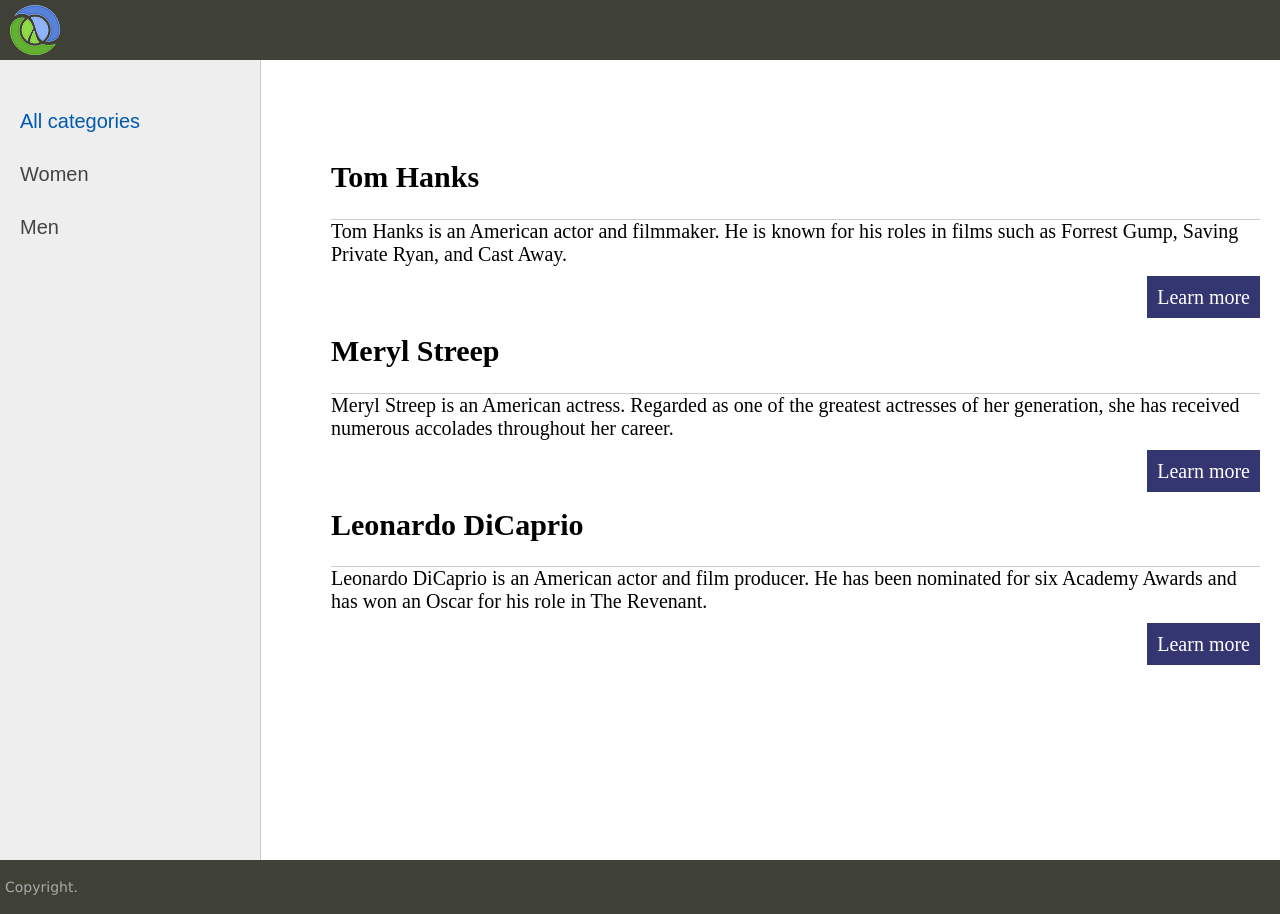
After one commit to dusty-31/actors_django, a Django app: page / in a window 1280 px wide. The commit adds this page. Run offline with Django 5.2, Linux system fonts and the light colour scheme.

Commit message:
Added view for categories and fixed base templates.

```diff
--- /dev/null
+++ b/actors/templates/actors/about.html
@@ -0,0 +1,5 @@
+{% extends 'base.html' %}
+
+{% block content %}
+	<h1>{{ title }}</h1>
+{% endblock %}
--- a/actors/templates/actors/index.html
+++ b/actors/templates/actors/index.html
@@ -1,5 +1,14 @@
 {% extends 'base.html' %}
 
 {% block content %}
-	<h1>Homepage</h1>
+	<ul class="list-articles">
+        {% for actor in actors %}
+            <li><h2>{{ actor.name }}</h2></li>
+            {{ actor.biography|truncatewords:40 }}
+            <div class="clear"></div>
+            <p class="link-read-post">
+                <a href="#">Learn more</a>
+            </p>
+        {% endfor %}
+    </ul>
 {% endblock %}
--- /dev/null
+++ b/actors/templates/actors/list_categories.html
@@ -0,0 +1,9 @@
+{% for category in categories %}
+    {% if category.id == category_selected %}
+        <li class="selected">{{ category.name }}</li>
+    {% else %}
+        <li>
+            <a href="{% url 'actors:category' category.id %}">{{ category.name }}</a>
+        </li>
+    {% endif %}
+{% endfor %}
--- /dev/null
+++ b/actors/templatetags/actors_tags.py
@@ -0,0 +1,20 @@
+from django import template
+
+register = template.Library()
+
+
+@register.simple_tag()
+def get_categories():
+    return [
+        {'id': 1, 'name': 'Women'},
+        {'id': 2, 'name': 'Men'},
+    ]
+
+
+@register.inclusion_tag(filename='actors/list_categories.html')
+def show_categories(category_selected=0):
+    categories = [
+        {'id': 1, 'name': 'Women'},
+        {'id': 2, 'name': 'Men'},
+    ]
+    return {'categories': categories, 'category_selected': category_selected}
--- a/actors/urls.py
+++ b/actors/urls.py
@@ -6,4 +6,6 @@ app_name = 'actors'
 
 urlpatterns = [
     path('', views.index_view, name='index'),
+    path('about/', views.about_view, name='about'),
+    path('category/<int:pk>', views.category_view, name='category'),
 ]
--- a/actors/views.py
+++ b/actors/views.py
@@ -1,3 +1,53 @@
+from django.http import HttpRequest, HttpResponse
 from django.shortcuts import render
 
-# Create your views here.
+
+def index_view(request: HttpRequest) -> HttpResponse:
+    context = {
+        'title': 'Homepage',
+        'actors': [
+            {
+                'name': 'Tom Hanks',
+                'biography': 'Tom Hanks is an American actor and filmmaker. He is known for his roles in films such as Forrest Gump, Saving Private Ryan, and Cast Away.'
+            },
+            {
+                'name': 'Meryl Streep',
+                'biography': 'Meryl Streep is an American actress. Regarded as one of the greatest actresses of her generation, she has received numerous accolades throughout her career.'
+            },
+            {
+                'name': 'Leonardo DiCaprio',
+                'biography': 'Leonardo DiCaprio is an American actor and film producer. He has been nominated for six Academy Awards and has won an Oscar for his role in The Revenant.'
+            },
+        ],
+        'category_selected': 0,
+    }
+    return render(request=request, template_name='actors/index.html', context=context)
+
+
+def about_view(request: HttpRequest) -> HttpResponse:
+    context = {
+        'title': 'About'
+    }
+    return render(request=request, template_name='actors/about.html', context=context)
+
+
+def category_view(request: HttpRequest, pk: int) -> HttpResponse:
+    context = {
+        'title': f'Categories {pk}',
+        'actors': [
+            {
+                'name': 'Tom Hanks',
+                'biography': 'Tom Hanks is an American actor and filmmaker. He is known for his roles in films such as Forrest Gump, Saving Private Ryan, and Cast Away.'
+            },
+            {
+                'name': 'Meryl Streep',
+                'biography': 'Meryl Streep is an American actress. Regarded as one of the greatest actresses of her generation, she has received numerous accolades throughout her career.'
+            },
+            {
+                'name': 'Leonardo DiCaprio',
+                'biography': 'Leonardo DiCaprio is an American actor and film producer. He has been nominated for six Academy Awards and has won an Oscar for his role in The Revenant.'
+            },
+        ],
+        'category_selected': pk,
+    }
+    return render(request=request, template_name='actors/index.html', context=context)
--- a/templates/base.html
+++ b/templates/base.html
@@ -1,4 +1,5 @@
 {% load static %}
+{% load actors_tags %}
 
 <!DOCTYPE html>
 <html lang="en">
@@ -43,13 +44,14 @@
     <tr>
         <td valign="top" class="left-chapters">
             <ul id="left-chapters">
+                {% if category_selected == 0 or category_selected is None %}
                     <li class="selected">All categories</li>
+                {% else %}
                     <li>
-                        <a href="#">Men</a>
+                        <a href="{% url 'actors:index' %}">All categories</a>
                     </li>
-                    <li>
-                        <a href="#">Women</a>
-                    </li>
+                {% endif %}
+                {% show_categories category_selected %}
                 <li class="share"></li>
             </ul>
         </td>
@@ -63,7 +65,8 @@
         </td>
     </tr>
 </table>
-</td><tr>
+</td>
+<tr>
     <td valign="top">
         <div id="footer">
             <p>
```
Also changed, not shown: actors/templatetags/__init__.py (added). Lines whose indentation alone changed are shown as unchanged.
